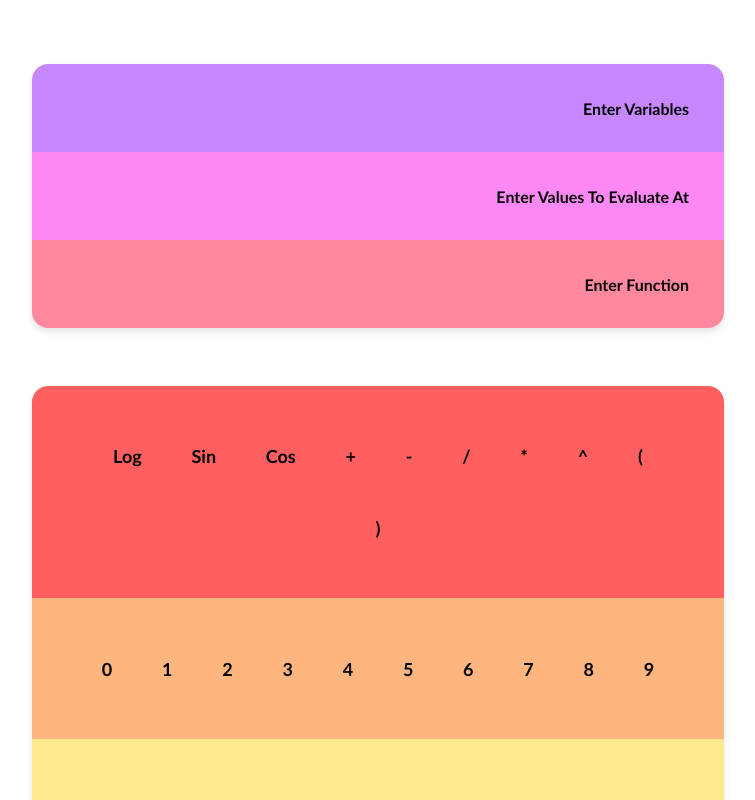
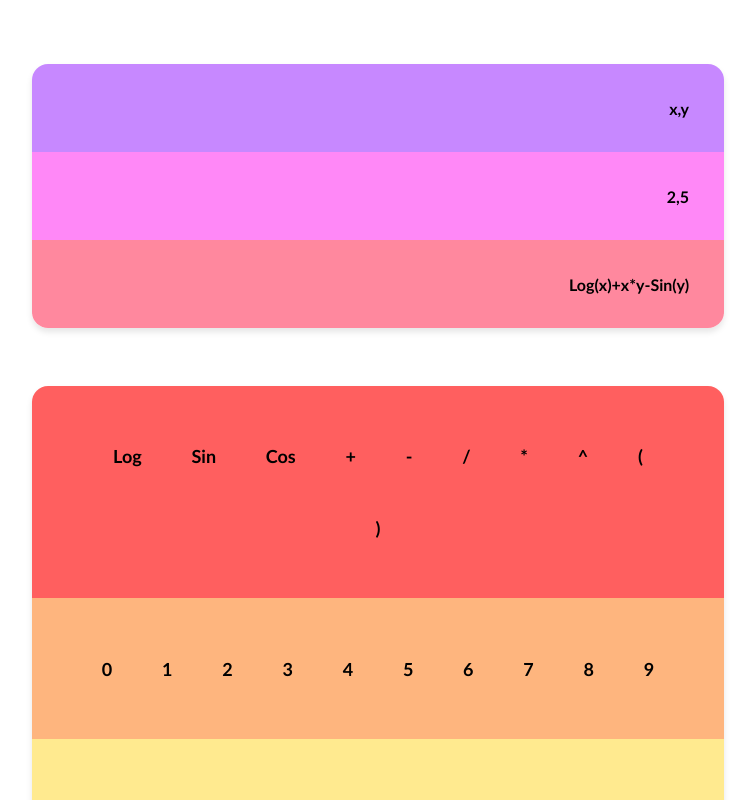
Before and after one commit to sud295/auto-diff, a React (Create React App) app in the folder react_app/: page / in a window 1280 px wide. Shown: the top 800 px of the page, without its empty margins (262-1017 px from the left). Built offline with nearby package versions, Linux system fonts and the light colour scheme.

Commit message:
removed auto-comma

```diff
--- a/react_app/src/App.js
+++ b/react_app/src/App.js
@@ -2,9 +2,9 @@ import './App.css';
 import { useState, useEffect } from 'react';
 
 function App() {
-  const [variables, setVars] = useState("");
-  const [values, setVals] = useState("");
-  const [func, setFunc] = useState("");
+  const [variables, setVars] = useState("x,y");
+  const [values, setVals] = useState("2,5");
+  const [func, setFunc] = useState("Log(x)+x*y-Sin(y)");
   const [selectedInput, setSelectedInput] = useState("VariableInput");
   const [funcOut, setFuncOut] = useState("");
   const [partOut, setPartOut] = useState("");
@@ -78,16 +78,25 @@ function App() {
       if (variables.length === 0){
         setVars(value);
       }
+      else if (value === ","){
+        setVars(variables + ", ");
+      }
       else{
-        setVars(variables + ", " + value);
+        //setVars(variables + ", " + value);
+        setVars(variables + value);
       }
+
     }
     else if (selectedInput === "ValueInput") {
       if (values.length === 0){
         setVals(value);
       }
+      else if (value === ","){
+        setVals(values + ", ");
+      }
       else{
-        setVals(values + ", " + value);
+        //setVals(values + ", " + value);
+        setVals(values + value);
       }
     }
     else if (selectedInput === "FunctionInput") {
@@ -108,10 +117,20 @@ function App() {
       const key = event.key;
       if (key === "Backspace"){
         if (selectedInput === "VariableInput"){
-          setVars(variables.slice(0, -3));
+          if (variables.charAt(variables.length - 1) === ' '){
+            setVars(variables.slice(0, -2));
+          }
+          else{
+            setVars(variables.slice(0, -1));
+          }
         }
         else if (selectedInput === "ValueInput"){
-          setVals(values.slice(0, -3));
+          if (values.charAt(values.length - 1) === ' '){
+            setVals(values.slice(0, -2));
+          }
+          else{
+            setVals(values.slice(0, -1));
+          }
         }
         else{
           setFunc(func.slice(0, -1));
@@ -155,13 +174,13 @@ function App() {
     <div className="App">
       <div className='userEntries'>
         <div className='VariableInput' onClick={() => handleInputSelect("VariableInput")}>
-          {variables || "Enter Variables"}
+          {variables || "Click To Enter Variables (Comma Separated)"}
         </div>
         <div className='ValueInput' onClick={() => handleInputSelect("ValueInput")}>
-          {values || "Enter Values To Evaluate At"}
+          {values || "Click To Enter Values To Evaluate At (Comma Separated)"}
         </div>
         <div className='FunctionInput' onClick={() => handleInputSelect("FunctionInput")}>
-          {func || "Enter Function"}
+          {func || "Click To Enter Function"}
         </div>
       </div>
 
```
